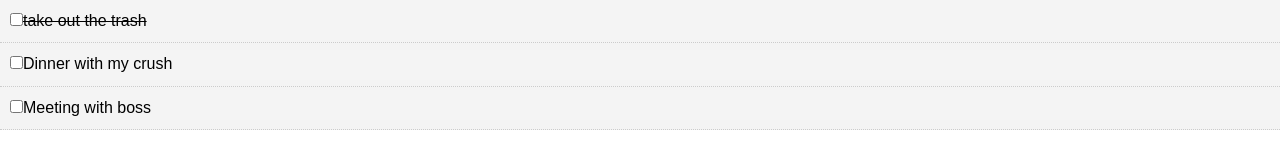
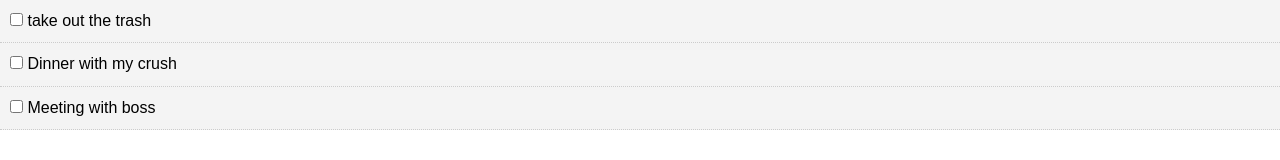
Before and after one commit to rai8/to-do-app, a React (Create React App) app: page / in a window 1280 px wide. Shown: the top 160 px of the page. Built offline with nearby package versions, Linux system fonts and the light colour scheme.

Commit message:
setting states

```diff
--- a/src/App.js
+++ b/src/App.js
@@ -12,7 +12,7 @@
       {
         id: 1,
         title: "take out the trash",
-        completed: true
+        completed: false
       },
       {
         id: 2,
@@ -26,10 +26,21 @@
       }
     ]
   };
+
+  markComplete = id => {
+    this.setState({
+      todos: this.state.todos.map(todo => {
+        if (todo.id === id) {
+          todo.completed = !todo.completed;
+        }
+        return todo;
+      })
+    });
+  };
   render() {
     return (
       <div className="App">
-        <Todos todos={this.state.todos} />
+        <Todos todos={this.state.todos} markComplete={this.markComplete} />
       </div>
     );
   }
--- a/src/components/TodoItem.js
+++ b/src/components/TodoItem.js
@@ -26,11 +26,16 @@
     console.log(this.props);
   };
   render() {
+    const { id, title } = this.props.todo;
     return (
       <div style={this.getStyle()}>
         <p>
-          <input type="checkbox" onChange={this.markComplete} />
-          {this.props.todo.title}
+          <input
+            type="checkbox"
+            onChange={this.props.markComplete.bind(this, id)}
+          />{" "}
+          {""}
+          {title}
         </p>
       </div>
     );
--- a/src/components/Todos.js
+++ b/src/components/Todos.js
@@ -5,7 +5,13 @@
 import PropTypes from "prop-types";
 class Todos extends Component {
   render() {
-    return this.props.todos.map(todo => <TodoItem key={todo.id} todo={todo} />);
+    return this.props.todos.map(todo => (
+      <TodoItem
+        key={todo.id}
+        todo={todo}
+        markComplete={this.props.markComplete}
+      />
+    ));
   }
 }
 //proptypes
```
